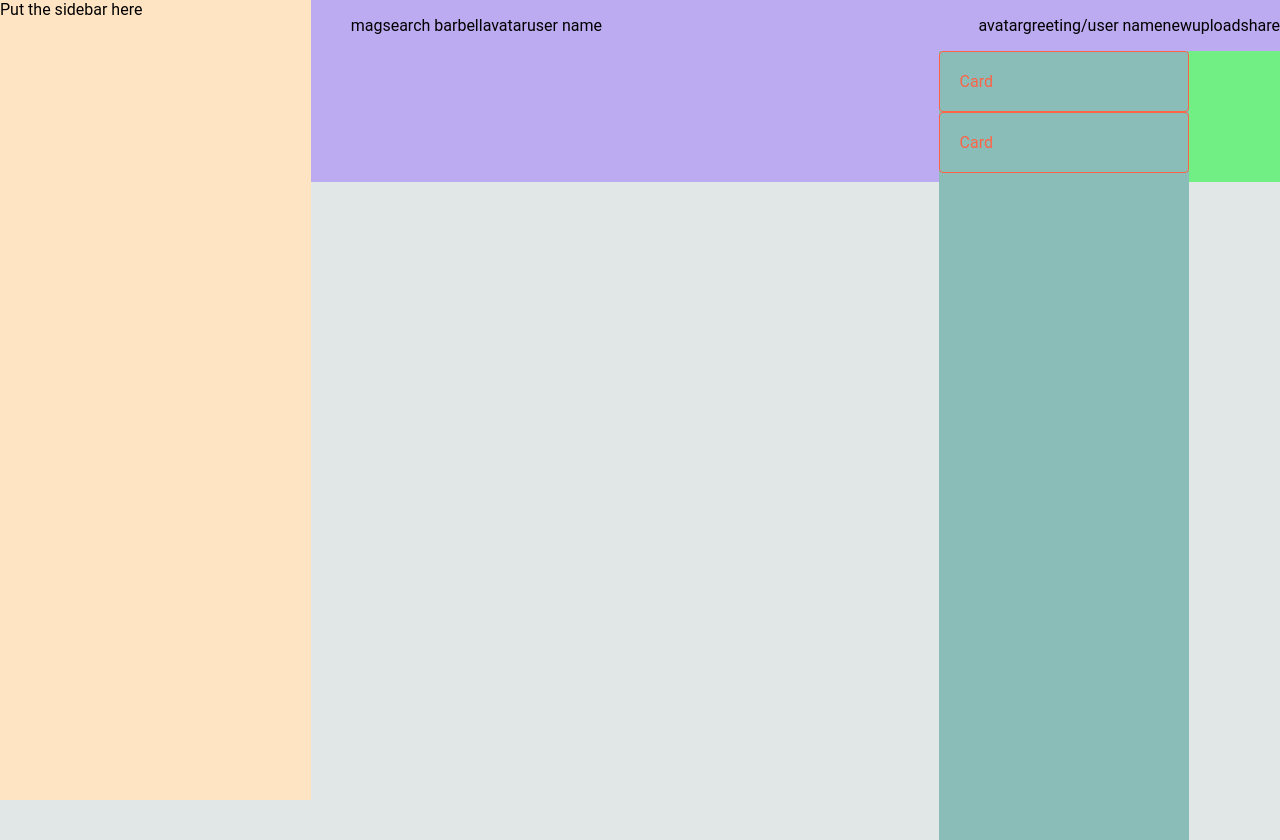
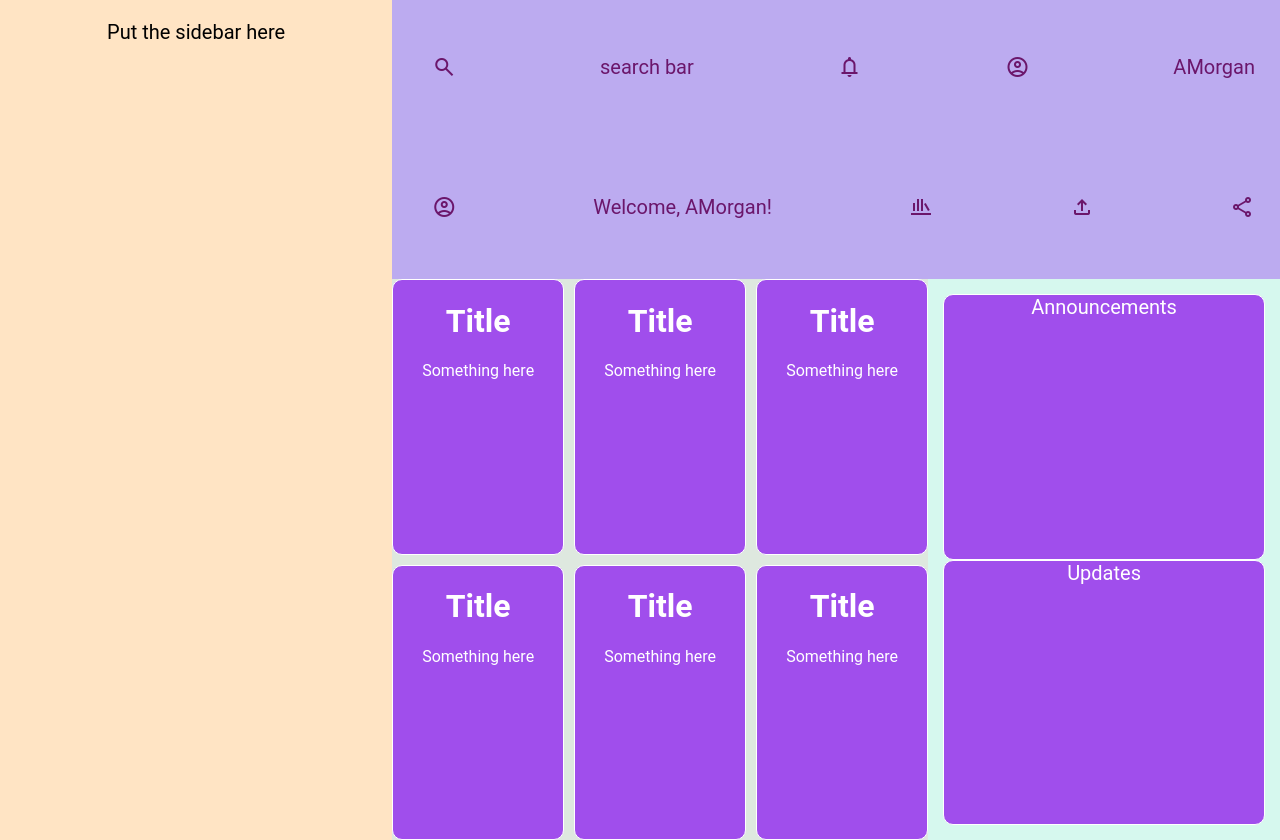
Before and after one commit to AprilMorgan/Dashboard, a plain HTML site: page index.html in a window 1280 px wide. Before the commit the page ends 800 px from the top, so only its background shows below. Drawn offline with nearby package versions, Linux system fonts and the light colour scheme.

Commit message:
Final with minimal content

```diff
--- a/index.html
+++ b/index.html
@@ -7,59 +7,83 @@
     <title>Dashboard</title>
     <link href="/styles.css" rel="stylesheet">
     <link href="/fonts.css" rel="fonts">
+    <link rel="stylesheet"
+      href="https://fonts.googleapis.com/css2?family=Material+Symbols+Outlined:opsz,wght,FILL,GRAD@20..48,100..700,0..1,-50..200" />
   </head>
   <body>
-    <div class="container">
+    <div class="grid-container">
       <div class="sidebar">
         Put the sidebar here
       </div>
       <div class="header">
         <div class="header-line1">
           <ul>
-            <li>mag</li>
+            <li>
+              <span class="material-symbols-outlined">
+                search
+              </span>
+            </li>
             <li>search bar</li>
-            <li>bell</li>
-            <li>avatar</li>
-            <li>user name</li>
+            <li>
+              <span class="material-symbols-outlined">
+              notifications
+              </span>
+            </li>
+            <li><span class="material-symbols-outlined">
+              account_circle
+              </span></li>
+            <li>AMorgan</li>
           </ul>
         </div>
         <div class="header-line2">
           <ul>
-            <li>avatar</li>
-            <li>greeting/user name</li>
-            <li>new</li>
-            <li>upload</li>
-            <li>share</li>
+            <li>
+              <span class="material-symbols-outlined">
+              account_circle
+              </span>
+            </li>
+            <li>Welcome, AMorgan!</li>
+            <li><span class="material-symbols-outlined">
+              newsstand
+              </span></li>
+            <li><span class="material-symbols-outlined">
+              upload
+              </span></li>
+            <li><span class="material-symbols-outlined">
+              share
+              </span></li>
           </ul>
         </div>
-      <div class="main-content">
+      </div>
         <div class="content-cards">
-          <div class="card-1">
-            <p>Card</p>
+          <div class="card">
+            <h1>Title</h1>
+            <p>Something here</p>
           </div>
-          <div class="card-2">
-            <p></p>
+          <div class="card">
+            <h1>Title</h1>
+            <p>Something here</p>
           </div>
-          <div class="card-3">
-            <p></p>
+          <div class="card">
+            <h1>Title</h1>
+            <p>Something here</p>
           </div>
-          <div class="card-4">
-            <p></p>
+          <div class="card">
+            <h1>Title</h1>
+            <p>Something here</p>
           </div>
-          <div class="card-5">
-            <p></p>
+          <div class="card">
+            <h1>Title</h1>
+            <p>Something here</p>
           </div>
-          <div class="card-6">
-            <p></p>
+          <div class="card">
+            <h1>Title</h1>
+            <p>Something here</p>
           </div>
         </div>
-        <div class="margin">
-          <div class="margin-cards">
-            <div class="card">Card</div>
-            <div class="card">Card</div>
-          </div>
-        </div>
+      <div class="margin">
+        <div class="card">Announcements</div>
+        <div class="card">Updates</div>
       </div>
-    </div>
   </body>
 </html>
--- a/styles.css
+++ b/styles.css
@@ -1,12 +1,5 @@
-/* * {
-  margin: 0;
-  padding: 0;
-  height: 100vh;
-  width: 100vm;
-} */
-
 body {
-  background-color: rgba(220, 227, 225, 0.831);
+  background-color: rgba(206, 247, 235, 0.831);
   font-family: "Roboto", sans-serif;
   font-weight: 400;
   font-style: normal;
@@ -14,12 +7,12 @@ body {
   padding: 0;
 }
 
-.container {
+.grid-container {
   display: grid;
   grid-template-areas:
     "sidebar header header"
-    "sidebar main-content main-content"
-    "sidebar main-content main-content";
+    "sidebar content-cards margin"
+    "sidebar content-cards margin";
     height: 100vh;
     width: 100vw;
 }
@@ -29,6 +22,9 @@ body {
   grid-area: sidebar;
   background-color: bisque;
   height: 100vh;
+  justify-content: center;
+  padding: 20px;
+  font-size: 20px;
 }
 
 .header {
@@ -37,12 +33,13 @@ body {
   background-color: rgb(188, 171, 240);
   width: 100%;
   align-items: center;
-  justify-content: space-between;
 }
 
 .header-line1,.header-line2 {
   display: flex;
   flex-direction: column;
+  justify-content: space-between;
+  margin-right: 25px;
 }
 
 ul {
@@ -52,169 +49,34 @@ ul {
   justify-content: space-between;
 }
 
-.main-content {
+li {
+  font-weight: 400;
+  font-size: 20px;
+  color: rgb(107, 22, 107);
+}
+.content-cards {
   display: grid;
-  grid-area: main-content;
-  grid-template-columns: 2, 1fr 1fr;
-  grid-template-rows: 3, 1fr 1fr 1fr;
-  background-color: rgb(113, 238, 132);
-}
-
-.content-cards {
-  display: flex;
-  flex-direction: column;
-  align-items: center;
+  gap: 10px;
+  grid-template-rows: repeat(2, 1fr);
+  grid-template-columns: repeat(3, 1fr);
+  grid-area: content-cards;
+  justify-content: space-between;
+  background-color: rgb(222, 232, 223);
 }
 
 .margin {
-  display: flex;
-  flex-direction: column;
-  width: 250px;
-  height: 100%;
+  display: grid;
   grid-area: margin;
-  background-color: rgb(138, 189, 184);
-  position: fixed;
+  padding: 15px;
+  grid-template-rows: repeat(2, 1fr);
+  grid-template-columns: 1fr;
+  font-size: 20px;
 }
 
-
-/* flexing aside */
-.aside {
-
-  height: 100%;
-  width: 240px;
-  position: fixed;
-  overflow-y: auto;
-  z-index: 2;
-  transform: translateX(-245px);
+.card {
+  border-radius: 10px;
+  text-align: center;
+  color: white;
+  background-color: rgb(160, 78, 236);
+  border: 1px solid white;
 }
-
-.aside.active {
-  transform: translateX(0);
-}
-
-.aside_list {
-  padding: 0;
-  margin-top: 85px;
-  list-style-type: none;
-}
-
-.aside_list-item {
-  padding: 20px 20px 20px 40px;
-  color: #ddd;
-}
-
-.aside_list-item:hover {
-  background-color: royalblue;
-  cursor: pointer;
-}
-
-/* Layout for main content overview  and its cards*/
-.main_overview {
-  display: flex;
-  flex-wrap: wrap;
-  align-items: center;
-  border-bottom: 1px solid lightgreen;
-}
-.overview_card {
-  flex-basis: 250px;
-  flex-grow: 1;
-  margin: 10px 10px;
-  display: flex;
-  align-items: center;
-  justify-content: space-between;
-  padding: 20px;
-  /* background-color: seagreen; */
-  height: 100px;
-  border: 1px solid darkblue;
-  border-radius: 4px;
-  color: darkblue;
-}
-/* Layout for main-cards section // below main_overview */
-.main_cards {
-  margin: 10px;
-  display: grid;
-  grid-template-columns: 1fr;
-  grid-template-rows: 500px 200px 300px;
-  grid-template-areas:
-    'card1'
-    'card2'
-    'card3';
-  grid-gap: 10px;
-}
-.card {
-  padding: 20px;
-  border: 1px solid tomato;
-  border-radius: 4px;
-  color: tomato;
-}
-
-.card:first-child {
-  grid-area: card1;
-}
-.card:nth-child(2) {
-  grid-area: card2;
-}
-.card:nth-child(3) {
-  grid-area: card3;
-}
-
-/* responsive layout */
-@media only screen and (min-width: 750px) {
-  .grid-container {
-    display: grid;
-    grid-template-columns: 240px 1fr;
-    grid-template-rows: 50px 1fr 50px;
-    grid-template-areas:
-      'aside header'
-      'aside main'
-      'aside footer';
-    height: 100vh;
-  }
-
-  .aside {
-    display: flex;
-    flex-direction: column;
-    position: relative;
-    transform: translateX(0);
-  }
-
-  .main_cards {
-    margin: 10px;
-    display: grid;
-    grid-template-columns: 2fr 1fr;
-    grid-template-rows: 200px 300px;
-    grid-template-areas:
-      'card1 card2'
-      'card1 card3';
-    grid-gap: 10px;
-  }
-}
-
-.menu-icon {
-  position: fixed;
-  display: flex;
-  top: 2px;
-  left: 8px;
-  align-items: center;
-  justify-content: center;
-  z-index: 1;
-  cursor: pointer;
-  padding: 12px;
-  color: black;
-}
-
-.header_search {
-  margin-left: 24px;
-}
-
-.aside_close-icon {
-  position: absolute;
-  visibility: visible;
-  top: 20px;
-  right: 20px;
-  cursor: pointer;
-}
-@media only screen and (min-width: 750px) {
-  .aside_close-icon {
-    display: none;
-  }
```
Also changed, not shown: icons/magnify.svg (added).
